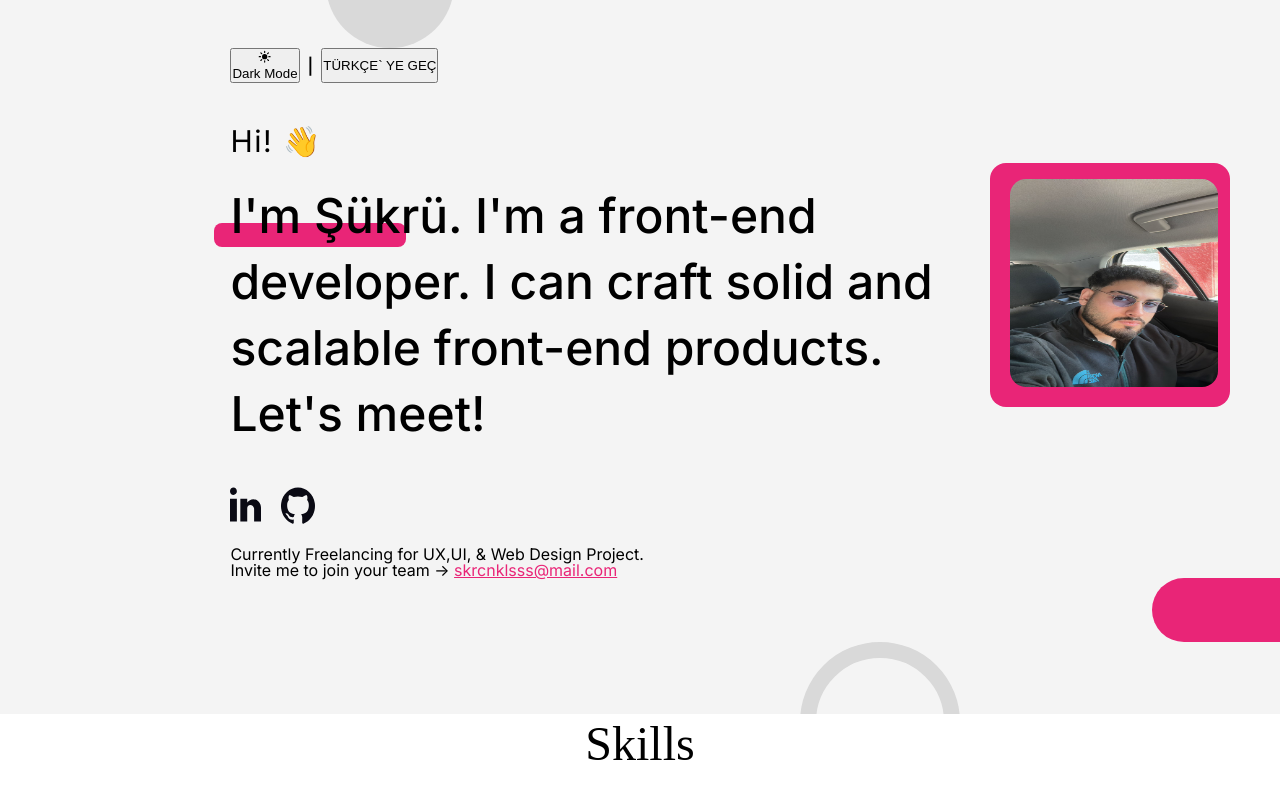
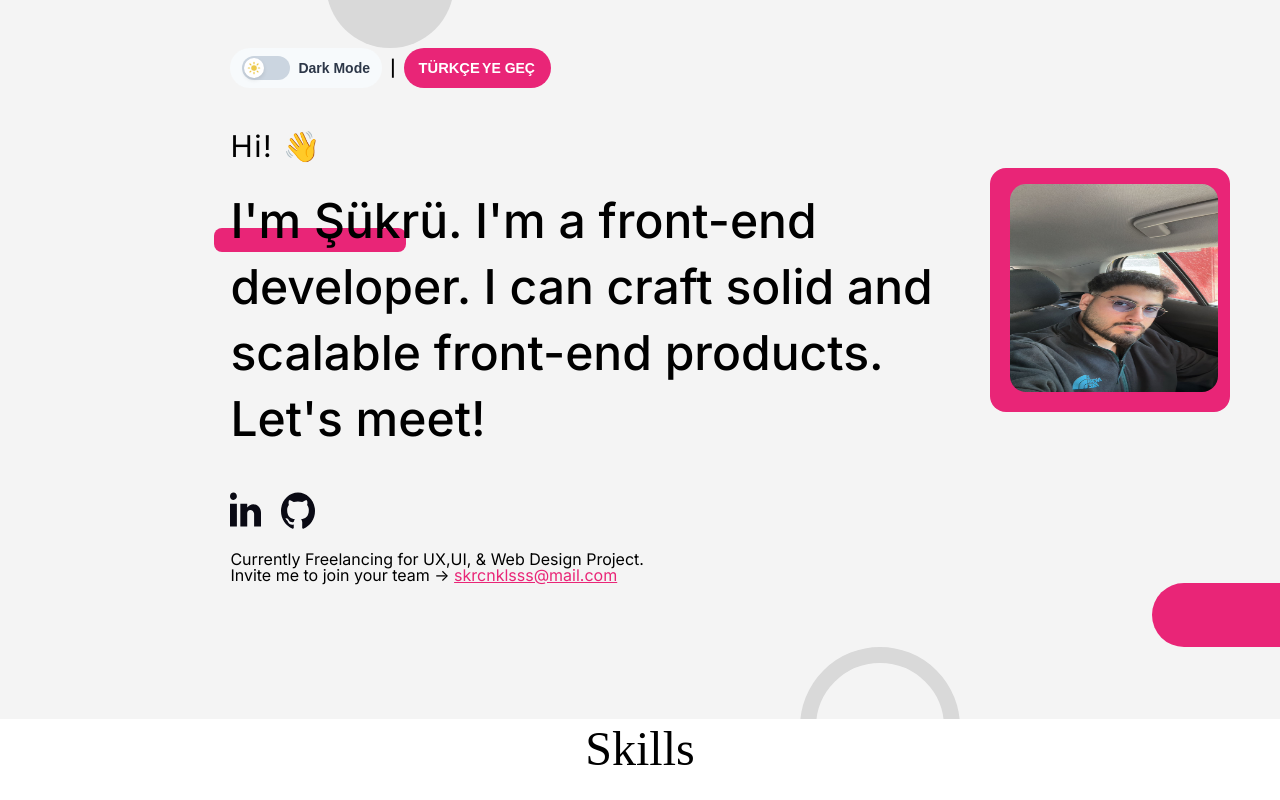
Before and after one commit to aspaww/Personel_Website, a React (Vite) app in the folder vite-project/: page / in a window 1280 px wide. Shown: the top 800 px of the page. Built offline with nearby package versions, Linux system fonts and the light colour scheme; no server answers; a web font is replaced by a local one.

Commit message:
css update

```diff
--- a/vite-project/src/components/LanguageChanger.jsx
+++ b/vite-project/src/components/LanguageChanger.jsx
@@ -1,4 +1,5 @@
 import useLanguage from "../hooks/useLanguage";
+import "../styles/Lan.css";
 
 function LanguageChanger() {
   const { language, setLanguage, translate } = useLanguage();
@@ -18,7 +19,7 @@ function LanguageChanger() {
       {language === 'en' ? (
         <>
           <span className="language-text active">{changeLanguage}</span>
-          <span className="language-text">` YE GEÇ</span>
+          <span className="language-text">YE GEÇ</span>
         </>
       ) : (
         <>
--- a/vite-project/src/components/ModeComponent.jsx
+++ b/vite-project/src/components/ModeComponent.jsx
@@ -1,50 +1,35 @@
-// ModeComponent.jsx
-import { useEffect } from "react";
 import { IoMoon, IoSunny } from "react-icons/io5";
 import useLocalStorage from "../hooks/useLocalStorage";
 import { useLanguage } from "../contexts/LanguageContext";
 import { toast } from "react-toastify";
+import "../styles/Mode.css";
 
 const ModeComponent = () => {
   const { language } = useLanguage();
   const [isDarkMode, setIsDarkMode] = useLocalStorage("darkMode", null);
 
-  const applyTheme = (dark) => {
-    document.body.classList.toggle("dark", dark);
-    setIsDarkMode(dark);
-  };
-
-  useEffect(() => {
-    try {
-      const systemIsDark = window.matchMedia?.("(prefers-color-scheme: dark)").matches;
-      const initialTheme = isDarkMode ?? systemIsDark;
-      applyTheme(initialTheme);
-    } catch {
-      applyTheme(false);
-    }
-  }, []);
-
   const handleThemeToggle = () => {
     const newTheme = !isDarkMode;
-    applyTheme(newTheme);
+    document.body.classList.toggle("dark", newTheme);
+    setIsDarkMode(newTheme);
 
     toast.success(language === 'tr' ? 'Tema değiştirildi!' : 'Theme changed!', {
-      icon: newTheme ? <IoMoon className="moon-icon" /> : <IoSunny className="sun-icon" />,
+      icon: newTheme ? <IoMoon className="mode-icon" /> : <IoSunny className="mode-icon sun" />,
     });
   };
 
   return (
     <button
       onClick={handleThemeToggle}
-      className="mode-toggle-btn"
+      className="mode-toggle-container"
       aria-label={language === 'tr' ? 'Tema değiştir' : 'Toggle theme'}
     >
-      <div className="toggle-track">
-        <div className={`toggle-thumb ${isDarkMode ? 'dark' : ''}`}>
+      <div className="mode-toggle-track">
+        <div className={`mode-toggle-thumb ${isDarkMode ? 'dark' : ''}`}>
           {isDarkMode ? (
-            <IoMoon className="mode-icon moon-icon" />
+            <IoMoon className="mode-icon" />
           ) : (
-            <IoSunny className="mode-icon sun-icon" />
+            <IoSunny className="mode-icon sun" />
           )}
         </div>
       </div>
--- /dev/null
+++ b/vite-project/src/styles/Lan.css
@@ -0,0 +1,34 @@
+/* LanguageChanger.css */
+.language-changer-btn {
+    display: flex;
+    align-items: center;
+    gap: 4px;
+    padding: 8px 16px;
+    border-radius: 999px;
+    background-color: var(--lang-bg, #E92577);
+    border: none;
+    cursor: pointer;
+    transition: all 0.3s ease;
+  }
+
+  .language-changer-btn:hover {
+    background-color: var(--lang-hover-bg, #e53e3e);
+  }
+
+  .language-text {
+    font-size: 14px;
+    font-weight: 600;
+    color: var(--lang-text-color, #ffffff);
+    transition: all 0.3s ease;
+  }
+
+  .language-text.active {
+    transform: scale(1.05);
+  }
+
+  /* Dark Mode Styles */
+  body.dark .language-changer-btn {
+    --lang-bg: #3182ce;
+    --lang-hover-bg: #3182ce;
+    --lang-text-color: #ffffff;
+  }
--- /dev/null
+++ b/vite-project/src/styles/Mode.css
@@ -0,0 +1,70 @@
+/* ModeComponent.css */
+.mode-toggle-container {
+    display: flex;
+    align-items: center;
+    justify-content: end;
+    gap: 8px;
+    padding: 8px 12px;
+    border-radius: 999px;
+    transition: all 0.3s ease;
+    background-color: var(--mode-bg, #f7fafc);
+    cursor: pointer;
+    border: none;
+  }
+
+  .mode-toggle-container:hover {
+    background-color: var(--mode-hover-bg, #e2e8f0);
+  }
+
+  .mode-toggle-track {
+    position: relative;
+    width: 48px;
+    height: 24px;
+    border-radius: 12px;
+    background-color: var(--mode-track-bg, #cbd5e0);
+  }
+
+  .mode-toggle-thumb {
+    position: absolute;
+    top: 2px;
+    left: 2px;
+    width: 20px;
+    height: 20px;
+    border-radius: 50%;
+    background-color: var(--mode-thumb-bg, #ffffff);
+    transition: all 0.3s ease;
+    display: flex;
+    align-items: center;
+    justify-content: center;
+    box-shadow: 0 2px 4px rgba(0, 0, 0, 0.1);
+  }
+
+  .mode-toggle-thumb.dark {
+    left: calc(100% - 22px);
+  }
+
+  .mode-icon {
+    width: 14px;
+    height: 14px;
+    color: var(--mode-icon-color, #718096);
+  }
+
+  .mode-icon.sun {
+    color: #ecc94b;
+  }
+
+  .mode-label {
+    font-size: 14px;
+    font-weight: 600;
+    color: var(--mode-text-color, #2d3748);
+  }
+
+  /* Dark Mode Styles */
+  body.dark .mode-toggle-container {
+    --mode-bg: #2d3748;
+    --mode-hover-bg: #4a5568;
+    --mode-track-bg: #4a5568;
+    --mode-thumb-bg: #ffffff;
+    --mode-icon-color: #718096;
+    --mode-text-color: #e2e8f0;
+  }
```
